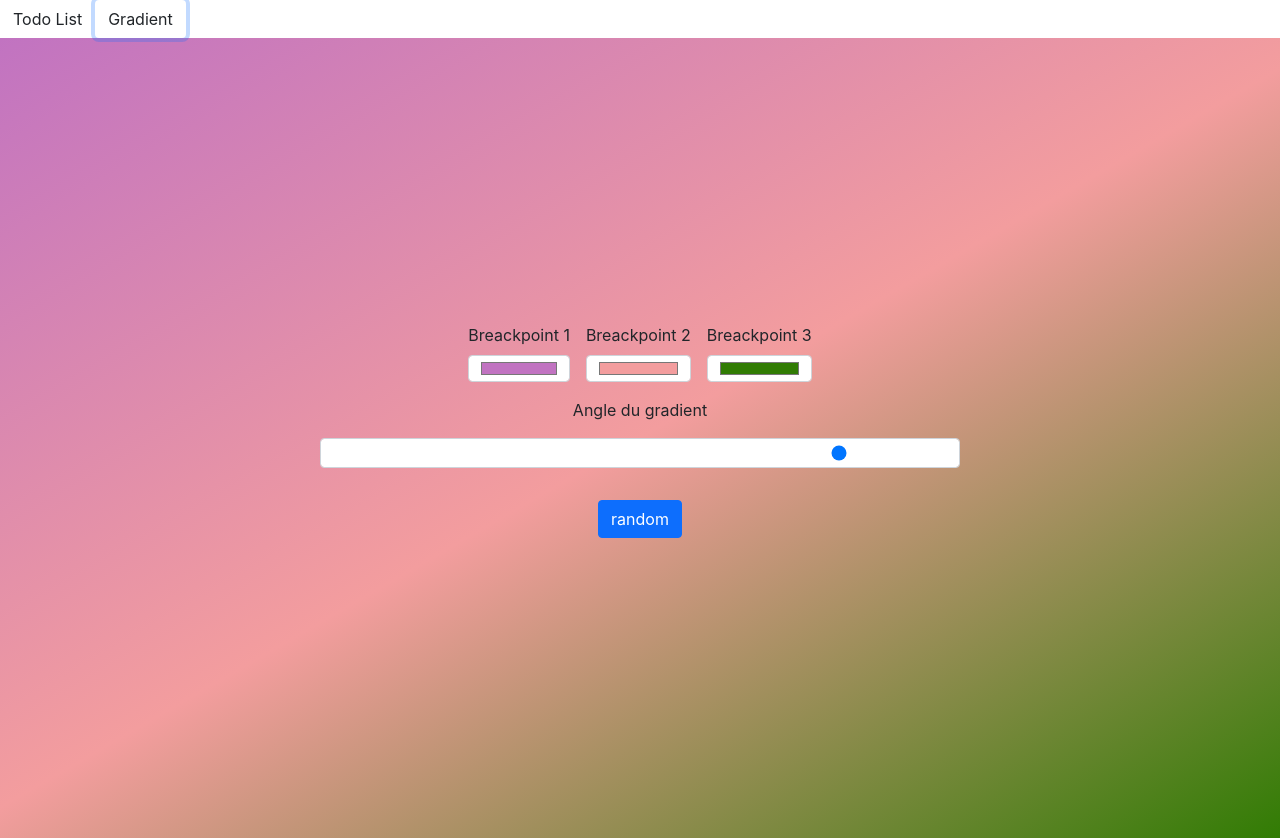
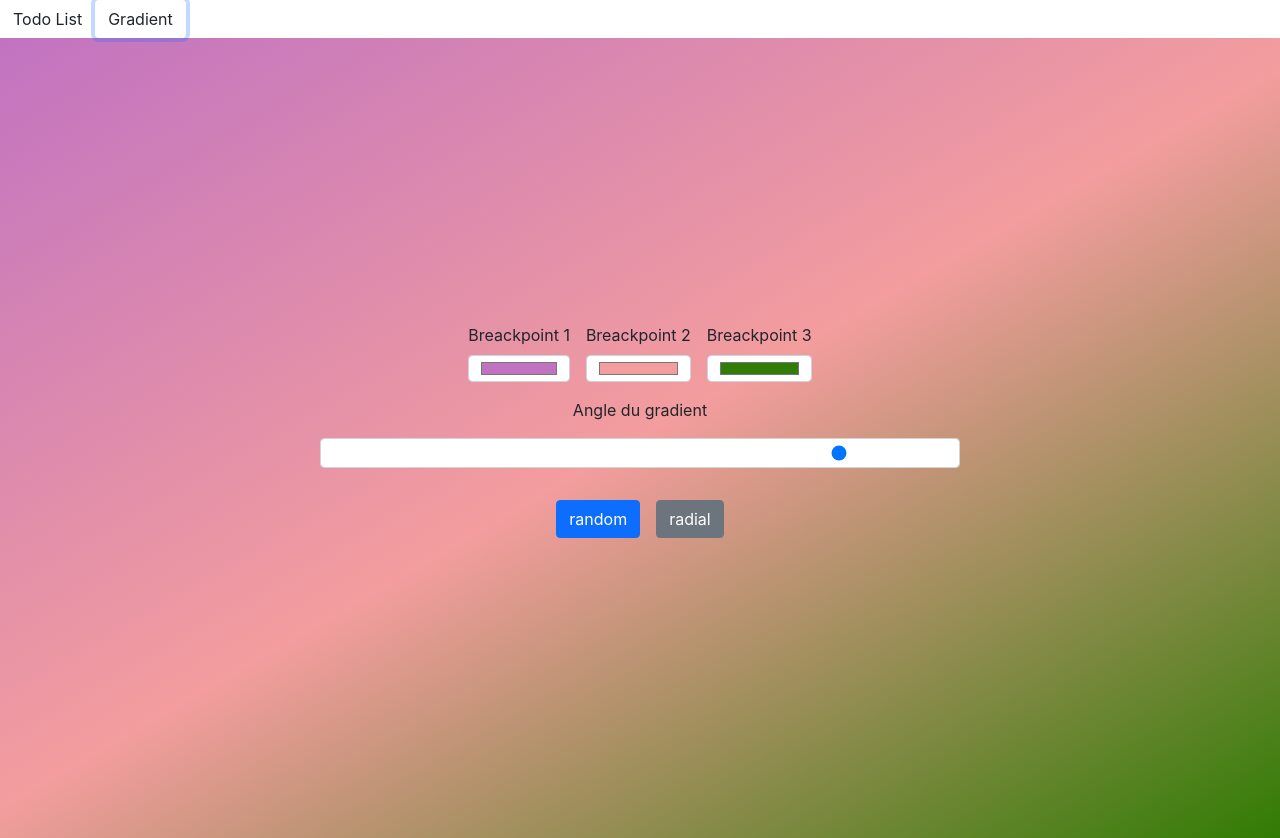
Before and after one commit to Gabouil/todoliste, a React (Create React App) app: page / in a window 1280 px wide. Both pictures are taken after a click on the button "Gradient". Built offline with nearby package versions, Linux system fonts and the light colour scheme.

Commit message:
radial / linear

```diff
--- a/src/view/Gradient.js
+++ b/src/view/Gradient.js
@@ -7,6 +7,8 @@ import Colors from "../Component/Gradient/Colors"
 export default function Gradient() {
     const [colorsList, setcolorsList] = useState([{id:1,hexa:"#c173c1"},{id:2,hexa:"#f39d9e"},{id:3,hexa:"#317c04"}])
     const [deg, setdeg] = useState(300)
+    const [type, settype] = useState(true)
+
     // const [gradientBackground, setgradientBackground] = useState(colorsList[0].hexa + " , " + colorsList[1].hexa + " , " + colorsList[2].hexa)
 
     // const plusBreackpoint = (e) => {
@@ -34,24 +36,45 @@ export default function Gradient() {
 
 
     return(
-        <div    className="w-100 d-flex align-items-center justify-content-center flex-column"      style={{height: "100vh",
-                                                                                                background: "linear-gradient(" + deg + "deg, " + colorsList[0].hexa + " , " + colorsList[1].hexa + " , " + colorsList[2].hexa + " )",
-                                                                                                background: "-moz-linear-gradient(" + deg + "deg, " + colorsList[0].hexa + " , " + colorsList[1].hexa + " , " + colorsList[2].hexa + " )",
-                                                                                                background: "-webkit-linear-gradient(" + deg + "deg, " + colorsList[0].hexa + " , " + colorsList[1].hexa + " , " + colorsList[2].hexa + " )"}}>
+        <div    className="w-100 d-flex align-items-center justify-content-center flex-column" style={{height: "100vh",
+        // c'est pas beau mais ça marche bien sorry pour les yeux :D
+                                                                                                        background: type ?
+                                                                                                        "linear-gradient(" + deg + "deg, " + colorsList[0].hexa + " , " + colorsList[1].hexa + " , " + colorsList[2].hexa + " )"
+                                                                                                        :
+                                                                                                        "radial-gradient(" + colorsList[0].hexa + " , " + colorsList[1].hexa + " , " + colorsList[2].hexa + " )",
+
+                                                                                                        background: type ?
+                                                                                                        "-moz-linear-gradient(" + deg + "deg, " + colorsList[0].hexa + " , " + colorsList[1].hexa + " , " + colorsList[2].hexa + " )"
+                                                                                                        :
+                                                                                                        "-moz-radial-gradient(" + colorsList[0].hexa + " , " + colorsList[1].hexa + " , " + colorsList[2].hexa + " )",
+
+                                                                                                        background: type ?
+                                                                                                        "-webkit-linear-gradient(" + deg + "deg, " + colorsList[0].hexa + " , " + colorsList[1].hexa + " , " + colorsList[2].hexa + " )"
+                                                                                                        :
+                                                                                                        "-webkit-radial-gradient(" + colorsList[0].hexa + " , " + colorsList[1].hexa + " , " + colorsList[2].hexa + " )"}}>
             <div className="w-100 d-flex align-items-center justify-content-center gap-3 mb-3" >
                 <Colors key={colorsList[0].id} colorsList={colorsList[0]} colorsListComplet={colorsList} setcolorsList={setcolorsList} id={colorsList[0].id}/>
                 <Colors key={colorsList[1].id} colorsList={colorsList[1]} colorsListComplet={colorsList} setcolorsList={setcolorsList} id={colorsList[1].id}/>
                 <Colors key={colorsList[2].id} colorsList={colorsList[2]} colorsListComplet={colorsList} setcolorsList={setcolorsList} id={colorsList[2].id}/>
             </div>
-            <div className="w-100 d-flex align-items-center justify-content-center gap-3 mb-3">
-                <Angle deg={deg} setdeg={setdeg}/>
-            </div>
+            {type ?
+                <div className="w-100 d-flex align-items-center justify-content-center gap-3 mb-3">
+                    <Angle deg={deg} setdeg={setdeg}/>
+                </div>
+                :
+                <div className="w-100 d-flex align-items-center justify-content-center gap-3 mb-3">
+                    <p>il est beau ce radial :0</p>
+                </div>
+                }
+
             <div className="w-100 d-flex align-items-center justify-content-center gap-3 mb-3">
                 <button className="btn btn-primary"
                         onClick={randomColor}
                 >random</button>
+                <button className="btn btn-secondary"
+                        onClick={() => settype(type ? false : true)}
+                >{type ? "radial" : "linear"}</button>
             </div>
-
         </div>
     )
 }
```
